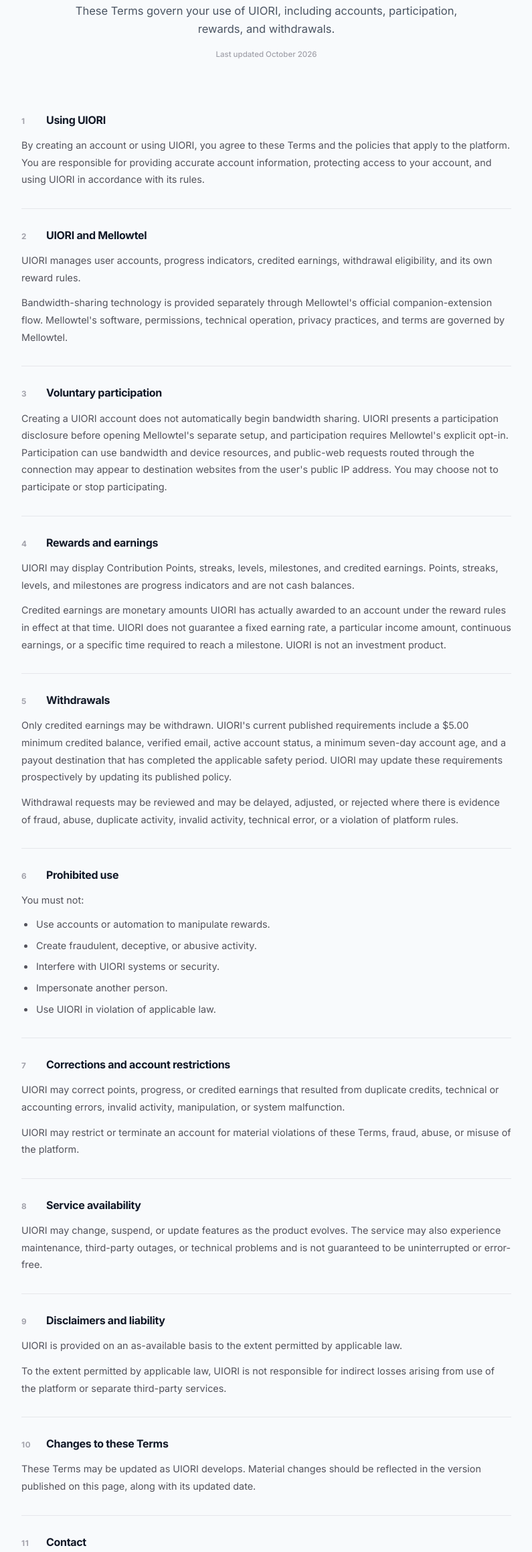
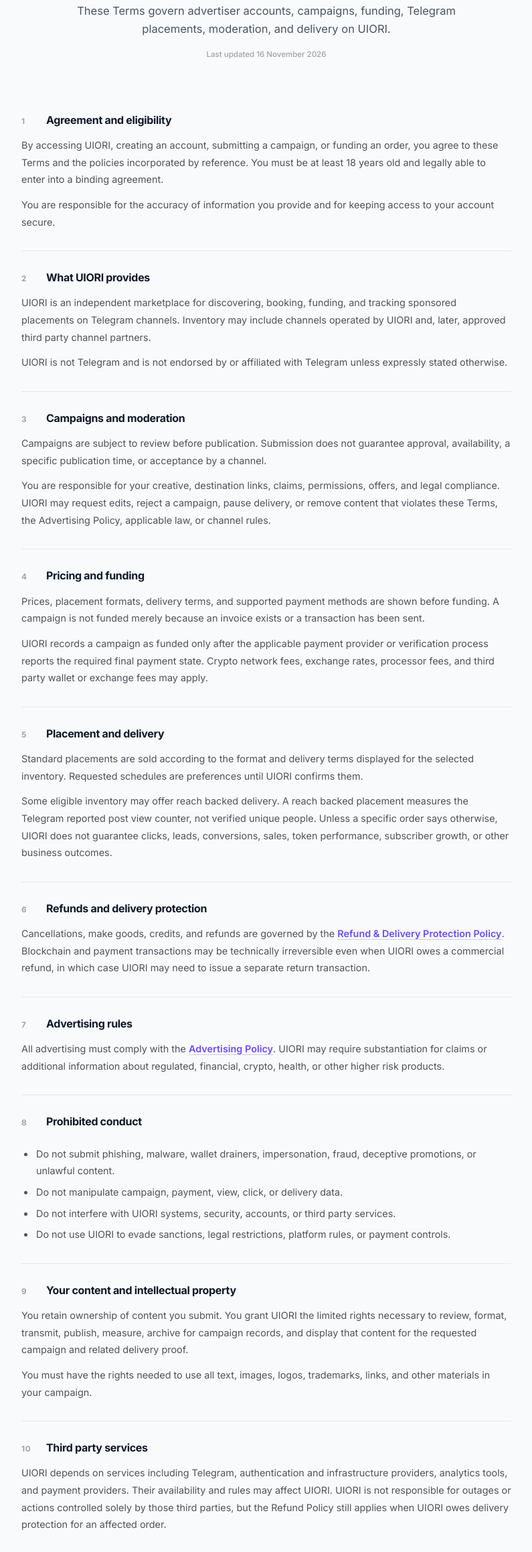
Before and after one commit to omariwest/uiori, a plain HTML site: page terms/index.html in a window 1280 px wide. Shown: the part 212-2529 px from the top of the page at 67% size, without its empty margins (242-1037 px from the left). Drawn offline with Linux system fonts and the light colour scheme; a script that the page names is missing.

Commit message:
Rewrite Terms for UIORI marketplace

```diff
--- a/terms/index.html
+++ b/terms/index.html
@@ -1,5 +1,4 @@
 <!doctype html>
-
 <html lang="en">
   <head>
     <meta charset="utf-8" />
@@ -8,307 +7,141 @@
     <meta content="strict-origin-when-cross-origin" name="referrer" />
     <script src="/assets/js/lib/analytics.js" defer></script>
     <title>Terms of Use — UIORI</title>
-    <meta
-      content="Terms governing access to UIORI, participation, rewards, accounts, and withdrawals."
-      name="description"
-    />
+    <meta content="Terms governing advertiser accounts, campaigns, payments, Telegram placements, moderation, and delivery on UIORI." name="description" />
     <link href="https://uiori.com/terms/" rel="canonical" />
     <link href="/assets/img/favicon.svg" rel="icon" type="image/svg+xml" />
-    <link
-      href="/assets/img/favicon-32.png"
-      rel="icon"
-      sizes="32x32"
-      type="image/png"
-    />
-    <link
-      href="/assets/img/favicon-180.png"
-      rel="apple-touch-icon"
-      sizes="180x180"
-    />
+    <link href="/assets/img/favicon-32.png" rel="icon" sizes="32x32" type="image/png" />
+    <link href="/assets/img/favicon-180.png" rel="apple-touch-icon" sizes="180x180" />
     <link href="https://fonts.googleapis.com" rel="preconnect" />
     <link crossorigin="" href="https://fonts.gstatic.com" rel="preconnect" />
-    <link
-      href="https://fonts.googleapis.com/css2?family=Inter:wght@400;500;600;700;800&amp;display=swap"
-      rel="stylesheet"
-    />
+    <link href="https://fonts.googleapis.com/css2?family=Inter:wght@400;500;600;700;800&amp;display=swap" rel="stylesheet" />
     <link href="/assets/css/style.css" rel="stylesheet" />
     <script src="/assets/js/pages/legal.js" type="module"></script>
-    <script
-      src="/assets/js/components/public-account.js"
-      type="module"
-    ></script>
+    <script src="/assets/js/components/public-account.js" type="module"></script>
   </head>
   <body>
     <a class="skip-link" href="#main-content">Skip to content</a>
     <header class="site-header">
       <div class="container header-inner">
-        <a aria-label="UIORI home" class="wordmark" href="/"
-          >UIORI<span class="wordmark-period">.</span></a
-        >
+        <a aria-label="UIORI home" class="wordmark" href="/">UIORI<span class="wordmark-period">.</span></a>
         <nav aria-label="Main navigation" class="desktop-navigation">
+          <a href="/marketplace/">Marketplace</a>
           <a href="/how-it-works/">How it works</a>
-          <a href="/rewards/">Rewards</a> <a href="/safety/">Safety</a>
           <a href="/faq/">FAQ</a>
         </nav>
         <div class="header-actions">
           <a class="login-link" href="/login/">Log in</a>
-          <a class="button button-dark button-small" href="/signup/"
-            >Start earning</a
-          >
+          <a class="button button-dark button-small" href="/signup/">Start campaign</a>
         </div>
-        <button
-          aria-controls="mobile-navigation"
-          aria-expanded="false"
-          aria-label="Open menu"
-          class="menu-toggle"
-          type="button"
-        >
+        <button aria-controls="mobile-navigation" aria-expanded="false" aria-label="Open menu" class="menu-toggle" type="button">
           <span></span><span></span><span></span>
         </button>
       </div>
-      <div
-        aria-hidden="true"
-        class="mobile-menu-backdrop"
-        data-nav-backdrop=""
-      ></div>
-      <nav
-        aria-label="Mobile navigation"
-        class="mobile-menu"
-        id="mobile-navigation"
-      >
+      <div aria-hidden="true" class="mobile-menu-backdrop" data-nav-backdrop=""></div>
+      <nav aria-label="Mobile navigation" class="mobile-menu" id="mobile-navigation">
         <div class="mobile-navigation-links">
-          <a href="/how-it-works/"
-            ><svg aria-hidden="true" class="preview-icon" viewbox="0 0 24 24">
-              <path d="M15.5 10 13 7.5 15.5 5"></path>
-              <path
-                d="M15.861 14A14.5 14.5 0 0 1 12 22a14.48 14.48 0 0 1 0-20 10 10 0 1 0 9.888 11.5"
-              ></path>
-              <path d="M19.5 5 22 7.5 19.5 10"></path>
-              <path d="M2 12h8.5"></path></svg
-            ><span>How it works</span></a
-          ><a href="/rewards/"
-            ><svg aria-hidden="true" viewbox="0 0 24 24">
-              <circle cx="12" cy="12" r="10"></circle>
-              <path d="M16 8h-6a2 2 0 1 0 0 4h4a2 2 0 1 1 0 4H8"></path>
-              <path d="M12 18V6"></path></svg
-            ><span>Rewards</span></a
-          ><a href="/safety/"
-            ><svg aria-hidden="true" viewbox="0 0 24 24">
-              <path
-                d="M20 13c0 5-3.5 7.5-8 9-4.5-1.5-8-4-8-9V5l8-3 8 3z"
-              ></path>
-              <path d="m9 12 2 2 4-4"></path></svg
-            ><span>Safety</span></a
-          ><a href="/faq/"
-            ><svg aria-hidden="true" viewbox="0 0 24 24">
-              <circle cx="12" cy="12" r="10"></circle>
-              <path d="M9.1 9a3 3 0 1 1 5.8 1c0 2-3 2-3 4"></path>
-              <path d="M12 18h.01"></path></svg
-            ><span>FAQ</span></a
-          >
+          <a href="/marketplace/"><span>Marketplace</span></a>
+          <a href="/how-it-works/"><span>How it works</span></a>
+          <a href="/faq/"><span>FAQ</span></a>
         </div>
         <div aria-hidden="true" class="mobile-menu-divider"></div>
         <div class="mobile-menu-actions">
           <a class="mobile-login-link" href="/login/">Log in</a>
-          <a class="mobile-primary-link" href="/signup/">Start earning</a>
+          <a class="mobile-primary-link" href="/signup/">Start campaign</a>
         </div>
       </nav>
     </header>
+
     <main id="main-content">
       <section class="public-page-hero">
         <div class="container">
           <div class="public-page-header">
             <p class="section-kicker">Legal</p>
             <h1 class="public-page-title">Terms of Use</h1>
-            <p class="public-page-subtitle">
-              These Terms govern your use of UIORI, including accounts,
-              participation, rewards, and withdrawals.
-            </p>
-            <p class="public-page-meta">Last updated October 2026</p>
+            <p class="public-page-subtitle">These Terms govern advertiser accounts, campaigns, funding, Telegram placements, moderation, and delivery on UIORI.</p>
+            <p class="public-page-meta">Last updated 16 November 2026</p>
           </div>
         </div>
       </section>
+
       <article aria-label="UIORI Terms of Use" class="legal-document container">
-        <section class="legal-section">
-          <h2>
-            <span class="legal-section-number">1</span>
-            Using UIORI
-          </h2>
-          <p>
-            By creating an account or using UIORI, you agree to these Terms and
-            the policies that apply to the platform. You are responsible for
-            providing accurate account information, protecting access to your
-            account, and using UIORI in accordance with its rules.
-          </p>
+
+        <section class="legal-section"><h2><span class="legal-section-number">1</span>Agreement and eligibility</h2>
+          <p>By accessing UIORI, creating an account, submitting a campaign, or funding an order, you agree to these Terms and the policies incorporated by reference. You must be at least 18 years old and legally able to enter into a binding agreement.</p>
+          <p>You are responsible for the accuracy of information you provide and for keeping access to your account secure.</p>
         </section>
-        <section class="legal-section">
-          <h2>
-            <span class="legal-section-number">2</span>
-            UIORI and Mellowtel
-          </h2>
-          <p>
-            UIORI manages user accounts, progress indicators, credited earnings,
-            withdrawal eligibility, and its own reward rules.
-          </p>
-          <p>
-            Bandwidth-sharing technology is provided separately through
-            Mellowtel's official companion-extension flow. Mellowtel's software,
-            permissions, technical operation, privacy practices, and terms are
-            governed by Mellowtel.
-          </p>
+        <section class="legal-section"><h2><span class="legal-section-number">2</span>What UIORI provides</h2>
+          <p>UIORI is an independent marketplace for discovering, booking, funding, and tracking sponsored placements on Telegram channels. Inventory may include channels operated by UIORI and, later, approved third party channel partners.</p>
+          <p>UIORI is not Telegram and is not endorsed by or affiliated with Telegram unless expressly stated otherwise.</p>
         </section>
-        <section class="legal-section">
-          <h2>
-            <span class="legal-section-number">3</span>
-            Voluntary participation
-          </h2>
-          <p>
-            Creating a UIORI account does not automatically begin bandwidth
-            sharing. UIORI presents a participation disclosure before opening
-            Mellowtel's separate setup, and participation requires Mellowtel's
-            explicit opt-in. Participation can use bandwidth and device
-            resources, and public-web requests routed through the connection may
-            appear to destination websites from the user's public IP address.
-            You may choose not to participate or stop participating.
-          </p>
+        <section class="legal-section"><h2><span class="legal-section-number">3</span>Campaigns and moderation</h2>
+          <p>Campaigns are subject to review before publication. Submission does not guarantee approval, availability, a specific publication time, or acceptance by a channel.</p>
+          <p>You are responsible for your creative, destination links, claims, permissions, offers, and legal compliance. UIORI may request edits, reject a campaign, pause delivery, or remove content that violates these Terms, the Advertising Policy, applicable law, or channel rules.</p>
         </section>
-        <section class="legal-section">
-          <h2>
-            <span class="legal-section-number">4</span>
-            Rewards and earnings
-          </h2>
-          <p>
-            UIORI may display Contribution Points, streaks, levels, milestones,
-            and credited earnings. Points, streaks, levels, and milestones are
-            progress indicators and are not cash balances.
-          </p>
-          <p>
-            Credited earnings are monetary amounts UIORI has actually awarded to
-            an account under the reward rules in effect at that time. UIORI does
-            not guarantee a fixed earning rate, a particular income amount,
-            continuous earnings, or a specific time required to reach a
-            milestone. UIORI is not an investment product.
-          </p>
+        <section class="legal-section"><h2><span class="legal-section-number">4</span>Pricing and funding</h2>
+          <p>Prices, placement formats, delivery terms, and supported payment methods are shown before funding. A campaign is not funded merely because an invoice exists or a transaction has been sent.</p>
+          <p>UIORI records a campaign as funded only after the applicable payment provider or verification process reports the required final payment state. Crypto network fees, exchange rates, processor fees, and third party wallet or exchange fees may apply.</p>
         </section>
-        <section class="legal-section">
-          <h2>
-            <span class="legal-section-number">5</span>
-            Withdrawals
-          </h2>
-          <p>
-            Only credited earnings may be withdrawn. UIORI's current published
-            requirements include a $5.00 minimum credited balance, verified
-            email, active account status, a minimum seven-day account age, and a
-            payout destination that has completed the applicable safety period.
-            UIORI may update these requirements prospectively by updating its
-            published policy.
-          </p>
-          <p>
-            Withdrawal requests may be reviewed and may be delayed, adjusted, or
-            rejected where there is evidence of fraud, abuse, duplicate
-            activity, invalid activity, technical error, or a violation of
-            platform rules.
-          </p>
+        <section class="legal-section"><h2><span class="legal-section-number">5</span>Placement and delivery</h2>
+          <p>Standard placements are sold according to the format and delivery terms displayed for the selected inventory. Requested schedules are preferences until UIORI confirms them.</p>
+          <p>Some eligible inventory may offer reach backed delivery. A reach backed placement measures the Telegram reported post view counter, not verified unique people. Unless a specific order says otherwise, UIORI does not guarantee clicks, leads, conversions, sales, token performance, subscriber growth, or other business outcomes.</p>
         </section>
-        <section class="legal-section">
-          <h2>
-            <span class="legal-section-number">6</span>
-            Prohibited use
-          </h2>
-          <p>You must not:</p>
+        <section class="legal-section"><h2><span class="legal-section-number">6</span>Refunds and delivery protection</h2>
+          <p>Cancellations, make goods, credits, and refunds are governed by the <a href="/refund-policy/">Refund &amp; Delivery Protection Policy</a>. Blockchain and payment transactions may be technically irreversible even when UIORI owes a commercial refund, in which case UIORI may need to issue a separate return transaction.</p>
+        </section>
+        <section class="legal-section"><h2><span class="legal-section-number">7</span>Advertising rules</h2>
+          <p>All advertising must comply with the <a href="/advertising-policy/">Advertising Policy</a>. UIORI may require substantiation for claims or additional information about regulated, financial, crypto, health, or other higher risk products.</p>
+        </section>
+        <section class="legal-section"><h2><span class="legal-section-number">8</span>Prohibited conduct</h2>
           <ul class="legal-list">
-            <li>Use accounts or automation to manipulate rewards.</li>
-            <li>Create fraudulent, deceptive, or abusive activity.</li>
-            <li>Interfere with UIORI systems or security.</li>
-            <li>Impersonate another person.</li>
-            <li>Use UIORI in violation of applicable law.</li>
+            <li>Do not submit phishing, malware, wallet drainers, impersonation, fraud, deceptive promotions, or unlawful content.</li>
+            <li>Do not manipulate campaign, payment, view, click, or delivery data.</li>
+            <li>Do not interfere with UIORI systems, security, accounts, or third party services.</li>
+            <li>Do not use UIORI to evade sanctions, legal restrictions, platform rules, or payment controls.</li>
           </ul>
         </section>
-        <section class="legal-section">
-          <h2>
-            <span class="legal-section-number">7</span>
-            Corrections and account restrictions
-          </h2>
-          <p>
-            UIORI may correct points, progress, or credited earnings that
-            resulted from duplicate credits, technical or accounting errors,
-            invalid activity, manipulation, or system malfunction.
-          </p>
-          <p>
-            UIORI may restrict or terminate an account for material violations
-            of these Terms, fraud, abuse, or misuse of the platform.
-          </p>
+        <section class="legal-section"><h2><span class="legal-section-number">9</span>Your content and intellectual property</h2>
+          <p>You retain ownership of content you submit. You grant UIORI the limited rights necessary to review, format, transmit, publish, measure, archive for campaign records, and display that content for the requested campaign and related delivery proof.</p>
+          <p>You must have the rights needed to use all text, images, logos, trademarks, links, and other materials in your campaign.</p>
         </section>
-        <section class="legal-section">
-          <h2>
-            <span class="legal-section-number">8</span>
-            Service availability
-          </h2>
-          <p>
-            UIORI may change, suspend, or update features as the product
-            evolves. The service may also experience maintenance, third-party
-            outages, or technical problems and is not guaranteed to be
-            uninterrupted or error-free.
-          </p>
+        <section class="legal-section"><h2><span class="legal-section-number">10</span>Third party services</h2>
+          <p>UIORI depends on services including Telegram, authentication and infrastructure providers, analytics tools, and payment providers. Their availability and rules may affect UIORI. UIORI is not responsible for outages or actions controlled solely by those third parties, but the Refund Policy still applies when UIORI owes delivery protection for an affected order.</p>
         </section>
-        <section class="legal-section">
-          <h2>
-            <span class="legal-section-number">9</span>
-            Disclaimers and liability
-          </h2>
-          <p>
-            UIORI is provided on an as-available basis to the extent permitted
-            by applicable law.
-          </p>
-          <p>
-            To the extent permitted by applicable law, UIORI is not responsible
-            for indirect losses arising from use of the platform or separate
-            third-party services.
-          </p>
+        <section class="legal-section"><h2><span class="legal-section-number">11</span>Service changes and account action</h2>
+          <p>UIORI may change, suspend, or discontinue features, inventory, payment methods, or campaign products. UIORI may restrict or close accounts for fraud, abuse, material policy violations, security risk, or legal requirements.</p>
         </section>
-        <section class="legal-section">
-          <h2>
-            <span class="legal-section-number">10</span>
-            Changes to these Terms
-          </h2>
-          <p>
-            These Terms may be updated as UIORI develops. Material changes
-            should be reflected in the version published on this page, along
-            with its updated date.
-          </p>
+        <section class="legal-section"><h2><span class="legal-section-number">12</span>Disclaimers and liability</h2>
+          <p>Marketplace metrics are informational measurements and may change over time. Historical views, subscriber counts, ERR, or other metrics do not guarantee future performance.</p>
+          <p>To the maximum extent permitted by applicable law, UIORI is not liable for indirect, incidental, special, or consequential losses arising from use of the service. Nothing in these Terms excludes rights or liability that cannot legally be excluded.</p>
         </section>
-        <section class="legal-section">
-          <h2>
-            <span class="legal-section-number">11</span>
-            Contact
-          </h2>
-          <p>
-            Questions about these Terms can be submitted through the
-            <a href="/contact/">UIORI Contact page</a> or sent to
-            <a href="mailto:support@uiori.com">support@uiori.com</a>.
-          </p>
+        <section class="legal-section"><h2><span class="legal-section-number">13</span>Changes to these Terms</h2>
+          <p>UIORI may update these Terms as the marketplace develops. Material changes will be reflected on this page with an updated date. Continued use after an update means the new Terms apply to future activity, subject to applicable law.</p>
         </section>
+        <section class="legal-section"><h2><span class="legal-section-number">14</span>Contact</h2>
+          <p>Questions about these Terms can be submitted through the <a href="/contact/">UIORI Contact page</a> or sent to <a href="mailto:support@uiori.com">support@uiori.com</a>.</p>
+        </section>
+
         <nav aria-label="Related policies" class="legal-related">
           <span>Related</span>
+          <a href="/terms/">Terms</a>
           <a href="/privacy/">Privacy Policy</a>
-          <a href="/rewards-policy/">Rewards Policy</a>
-          <a href="/safety/">Safety &amp; Control</a>
+          <a href="/advertising-policy/">Advertising Policy</a>
+          <a href="/refund-policy/">Refund &amp; Delivery Protection</a>
         </nav>
       </article>
     </main>
+
     <footer class="site-footer">
       <div class="container">
         <div class="footer-main">
           <div class="footer-brand">
-            <a aria-label="UIORI home" class="wordmark" href="/">
-              UIORI<span class="wordmark-period">.</span>
-            </a>
-            <p>Turn spare bandwidth into visible progress and small rewards.</p>
+            <a aria-label="UIORI home" class="wordmark" href="/">UIORI<span class="wordmark-period">.</span></a>
+            <p>A cleaner way to discover, book, and track Telegram advertising.</p>
           </div>
           <div class="footer-column">
             <h2>Product</h2>
+            <a href="/marketplace/">Marketplace</a>
             <a href="/how-it-works/">How it works</a>
-            <a href="/rewards/">Rewards</a><a href="/safety/">Safety</a>
             <a href="/faq/">FAQ</a>
           </div>
           <div class="footer-column">
@@ -320,12 +153,11 @@
             <h2>Legal</h2>
             <a aria-current="page" href="/terms/">Terms</a>
             <a href="/privacy/">Privacy</a>
-            <a href="/rewards-policy/">Rewards Policy</a>
+            <a href="/advertising-policy/">Advertising Policy</a>
+            <a href="/refund-policy/">Refund Policy</a>
           </div>
         </div>
-        <div class="footer-bottom">
-          <span>© 2026 UIORI</span>
-        </div>
+        <div class="footer-bottom"><span>© 2026 UIORI</span></div>
       </div>
     </footer>
   </body>
```
